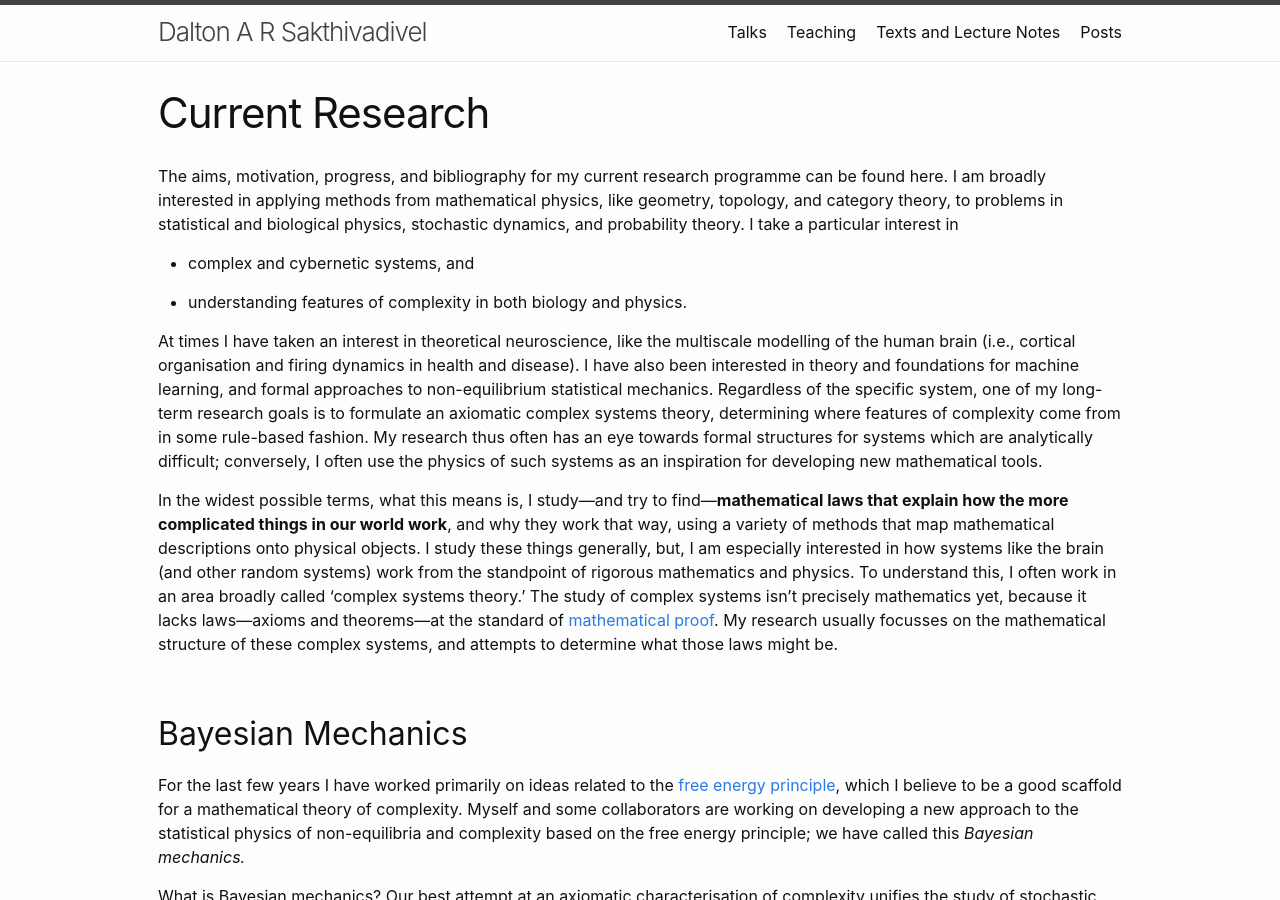
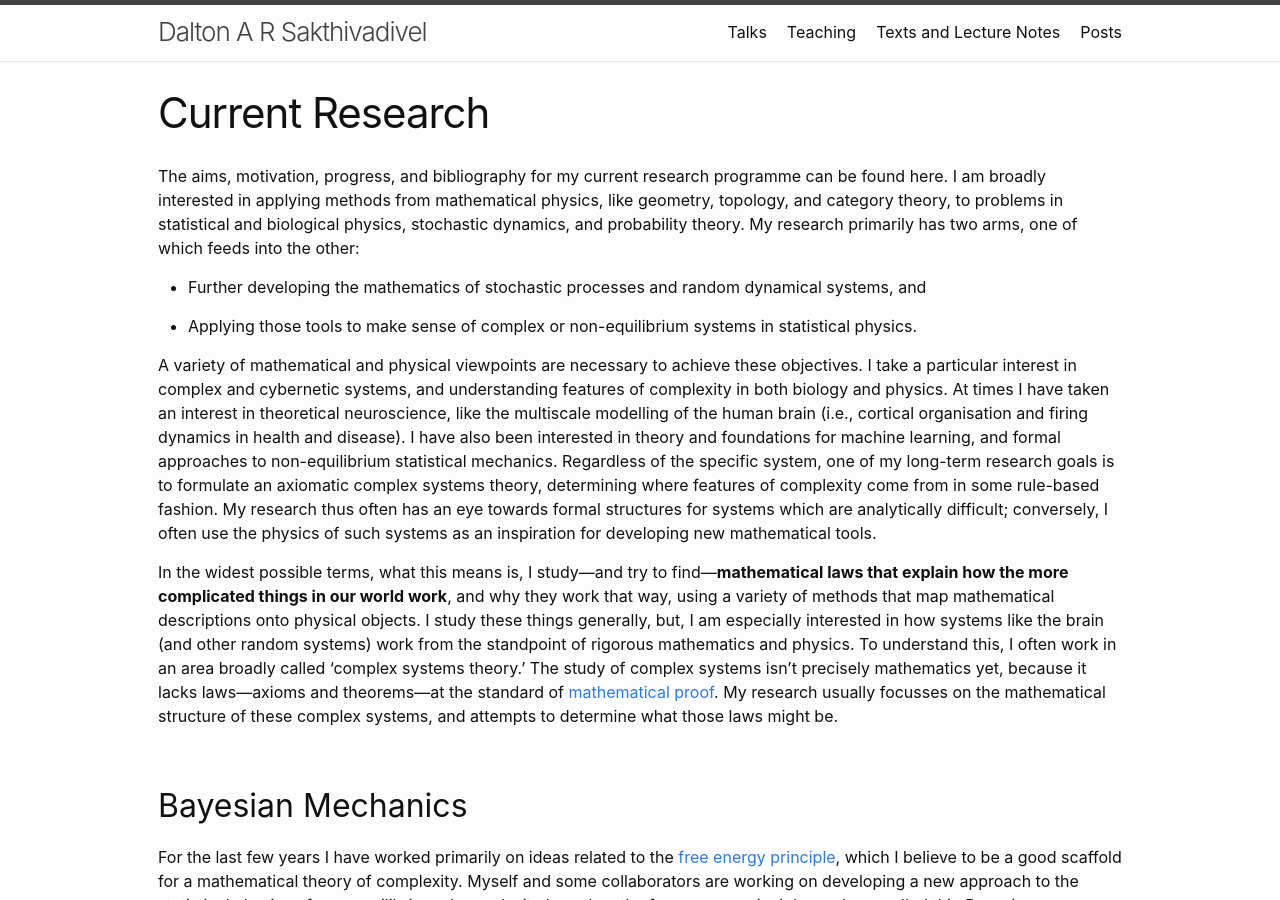
Before and after one commit to DARSakthi/DARSakthi.github.io, a Jekyll site: the page built from research.markdown, in a window 1280 px wide and 900 px high. Built offline with Jekyll 4.4.1, drawn with Linux system fonts in a browser that asks for light colours; formulas are drawn with MathJax 3.

Commit message:
Added sentenc

```diff
--- a/research.markdown
+++ b/research.markdown
@@ -4,13 +4,13 @@ title: Current Research
 permalink: /research/
 ---
 
-The aims, motivation, progress, and bibliography for my current research programme can be found here. I am broadly interested in applying methods from mathematical physics, like geometry, topology, and category theory, to problems in statistical and biological physics, stochastic dynamics, and probability theory. I take a particular interest in
+The aims, motivation, progress, and bibliography for my current research programme can be found here. I am broadly interested in applying methods from mathematical physics, like geometry, topology, and category theory, to problems in statistical and biological physics, stochastic dynamics, and probability theory. My research primarily has two arms, one of which feeds into the other:
 
-- complex and cybernetic systems, and
+- Further developing the mathematics of stochastic processes and random dynamical systems, and
 
-- understanding features of complexity in both biology and physics.
+- Applying those tools to make sense of complex or non-equilibrium systems in statistical physics.
 
-At times I have taken an interest in theoretical neuroscience, like the multiscale modelling of the human brain (i.e., cortical organisation and firing dynamics in health and disease). I have also been interested in theory and foundations for machine learning, and formal approaches to non-equilibrium statistical mechanics. Regardless of the specific system, one of my long-term research goals is to formulate an axiomatic complex systems theory, determining where features of complexity come from in some rule-based fashion. My research thus often has an eye towards formal structures for systems which are analytically difficult; conversely, I often use the physics of such systems as an inspiration for developing new mathematical tools.
+A variety of mathematical and physical viewpoints are necessary to achieve these objectives. I take a particular interest in complex and cybernetic systems, and understanding features of complexity in both biology and physics. At times I have taken an interest in theoretical neuroscience, like the multiscale modelling of the human brain (i.e., cortical organisation and firing dynamics in health and disease). I have also been interested in theory and foundations for machine learning, and formal approaches to non-equilibrium statistical mechanics. Regardless of the specific system, one of my long-term research goals is to formulate an axiomatic complex systems theory, determining where features of complexity come from in some rule-based fashion. My research thus often has an eye towards formal structures for systems which are analytically difficult; conversely, I often use the physics of such systems as an inspiration for developing new mathematical tools.
 
 In the widest possible terms, what this means is, I study—and try to find—**mathematical laws that explain how the more complicated things in our world work**, and why they work that way, using a variety of methods that map mathematical descriptions onto physical objects. I study these things generally, but, I am especially interested in how systems like the brain (and other random systems) work from the standpoint of rigorous mathematics and physics. To understand this, I often work in an area broadly called 'complex systems theory.' The study of complex systems isn’t precisely mathematics yet, because it lacks laws—axioms and theorems—at the standard of [mathematical proof](https://en.wikipedia.org/wiki/Mathematical_proof). My research usually focusses on the mathematical structure of these complex systems, and attempts to determine what those laws might be.
 
```
